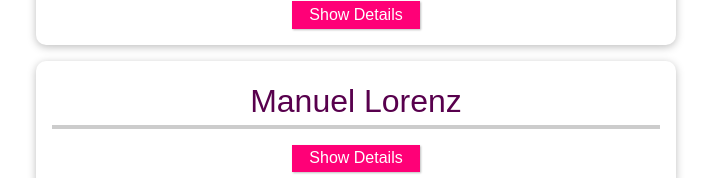
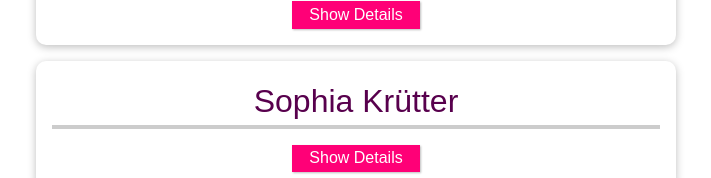
Before and after one commit to orbis-eval/orbis2-frontend, a Nuxt app: page /components-startup in a window 1280 px wide. Shown: the part 235-413 px from the top of the page, without its empty margins (284-995 px from the left). Built offline with nearby package versions, Linux system fonts and the light colour scheme.

Commit message:
#1: udemy course - components - refactored to props

```diff
--- a/components/FriendContact.vue
+++ b/components/FriendContact.vue
@@ -1,10 +1,10 @@
 <template>
   <li>
-    <h2>{{ friend.name}}</h2>
-    <button @click="toggleDetails">{{buttonText}} Details</button>
+    <h2>{{ props.name }}</h2>
+    <button @click="toggleDetails">{{ buttonText }} Details</button>
     <ul v-if="detailsAreVisible">
-      <li><strong>phone: </strong>{{friend.phone}}</li>
-      <li><strong>email: </strong>{{friend.email}}</li>
+      <li><strong>phone: </strong>{{ props.phone }}</li>
+      <li><strong>email: </strong>{{ props.email }}</li>
     </ul>
   </li>
 </template>
@@ -13,19 +13,18 @@
 
 const detailsAreVisible = ref(false);
 
-const friend = ref({
-  id: 'manuel',
-  name: 'Manuel Lorenz',
-  phone: '01234 5678 991',
-  email: 'manuel@localhost.com'
-})
+const props = defineProps([
+  'name',
+  'phone',
+  'email'
+])
 
 const toggleDetails = () => {
   detailsAreVisible.value = !detailsAreVisible.value
 }
 
 const buttonText = computed(() => {
-  return detailsAreVisible.value ? 'Hide':'Show'
+  return detailsAreVisible.value ? 'Hide' : 'Show'
 })
 
 </script>
--- a/pages/components-startup.vue
+++ b/pages/components-startup.vue
@@ -4,8 +4,14 @@
   </header>
   <section id="app">
     <ul>
-      <FriendContact/>
-      <FriendContact/>
+      <FriendContact
+          name="Manuel Lorenz"
+          phone="081 302 78 28"
+          email="manuel@google.com"/>
+      <FriendContact
+          name="Sophia Krütter"
+          phone="081 378 26 28"
+          email="sophia@hotmail.com"/>
     </ul>
   </section>
 </template>
```
